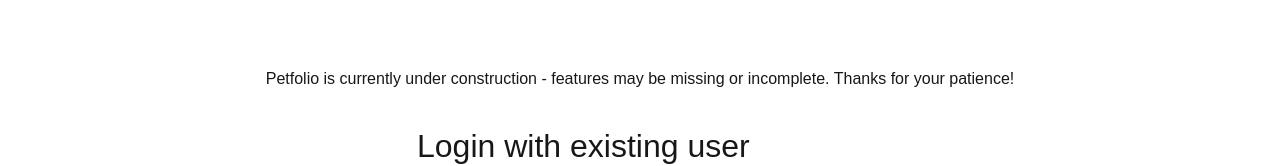
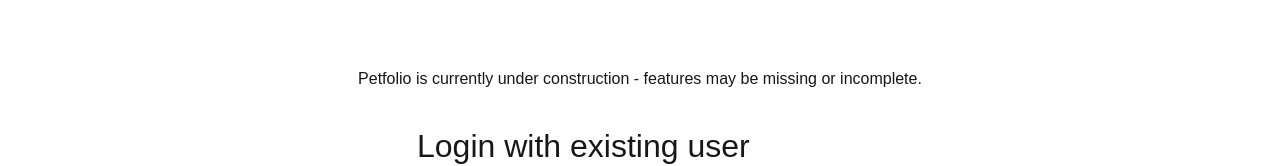
Before and after one commit to davidallert/pet_progress_frontend, a Next.js app: page / in a window 1280 px wide. Shown: the part 233-399 px from the top of the page. Built offline with nearby package versions, Linux system fonts and the light colour scheme; no server answers; a web font is replaced by a local one.

Commit message:
Update under construction message

```diff
--- a/src/app/page.tsx
+++ b/src/app/page.tsx
@@ -17,7 +17,7 @@ export default function Home() {
   return (
     <main className={styles.main}>
       <div className={styles.underConstruction}>
-        <p>Petfolio is currently under construction - features may be missing or incomplete. Thanks for your patience!</p>
+        <p>Petfolio is currently under construction - features may be missing or incomplete.</p>
       </div>
       {isLoginForm ? <LoginForm /> : <RegisterForm />}
       <h3 className={styles.switchForm} onClick={toggleFormType}>{isLoginForm ? "Register new user" : "Login with existing user"}</h3>
```
